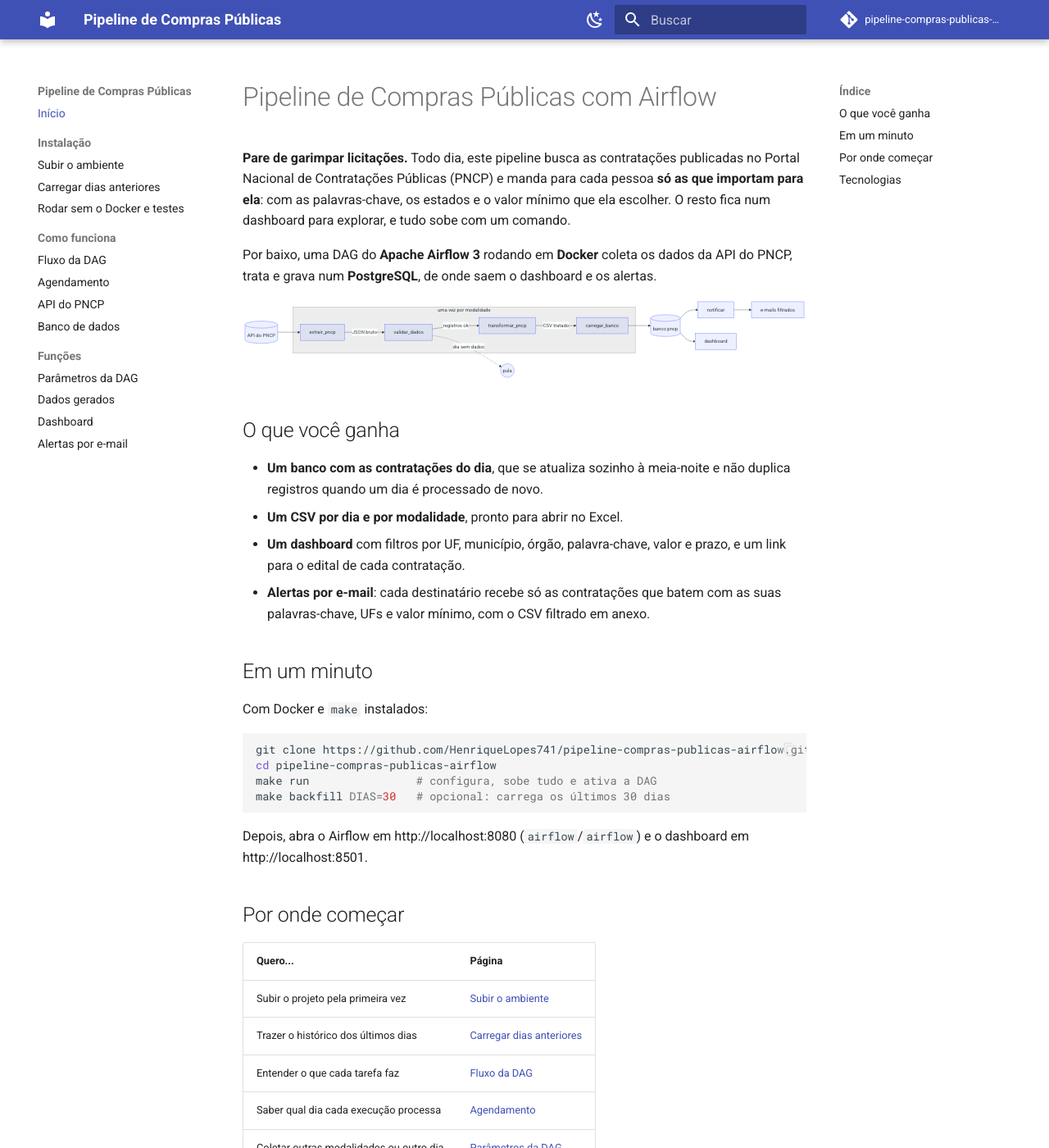
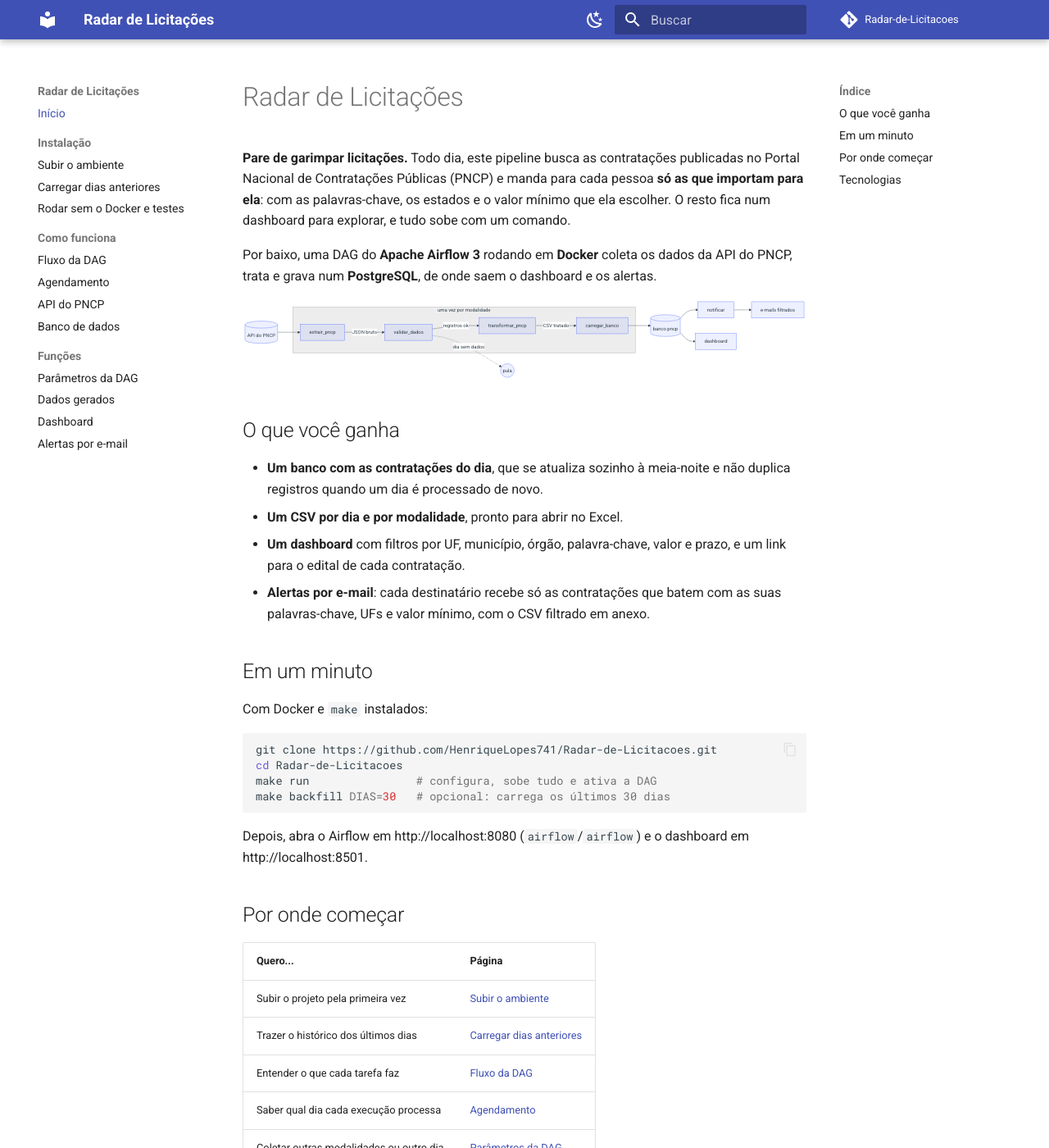
Before and after one commit to HenriqueLopes741/Radar-de-Licitacoes, an MkDocs documentation site: the page built from docs/index.md, in a window 1280 px wide and 1400 px high. Shown: the whole window at 82% size. Built offline with MkDocs 1.6.1 and Material for MkDocs 9.7.7, drawn with Linux system fonts in a browser that asks for light colours; comment, search, counter and statistics services are not loaded.

Commit message:
feat: projeto passa a se chamar Radar de Licitações

````diff
--- a/docker-compose.yaml
+++ b/docker-compose.yaml
@@ -44,6 +44,10 @@
 #
 # Feel free to modify this file to suit your needs.
 ---
+# Nome fixo do projeto: sem ele, o Compose usa o nome da pasta, e renomear
+# ou clonar com outro nome criaria um volume novo, com o banco vazio
+name: radar-de-licitacoes
+
 x-airflow-common:
   &airflow-common
   # In order to add custom dependencies or upgrade provider distributions you can use your extended image.
--- a/docs/index.md
+++ b/docs/index.md
@@ -1,4 +1,4 @@
-# Pipeline de Compras Públicas com Airflow
+# Radar de Licitações
 
 **Pare de garimpar licitações.** Todo dia, este pipeline busca as contratações publicadas no Portal Nacional de Contratações Públicas (PNCP) e manda para cada pessoa **só as que importam para ela**: com as palavras-chave, os estados e o valor mínimo que ela escolher. O resto fica num dashboard para explorar, e tudo sobe com um comando.
 
@@ -33,8 +33,8 @@
 Com Docker e `make` instalados:
 
 ```bash
-git clone https://github.com/HenriqueLopes741/pipeline-compras-publicas-airflow.git
-cd pipeline-compras-publicas-airflow
+git clone https://github.com/HenriqueLopes741/Radar-de-Licitacoes.git
+cd Radar-de-Licitacoes
 make run                # configura, sobe tudo e ativa a DAG
 make backfill DIAS=30   # opcional: carrega os últimos 30 dias
 ```
--- a/mkdocs.yml
+++ b/mkdocs.yml
@@ -1,8 +1,8 @@
-site_name: Pipeline de Compras Públicas
+site_name: Radar de Licitações
 site_description: Pipeline com Apache Airflow que coleta as contratações do PNCP, grava num banco e envia alertas por e-mail
-site_url: https://henriquelopes741.github.io/pipeline-compras-publicas-airflow/
-repo_url: https://github.com/HenriqueLopes741/pipeline-compras-publicas-airflow
-repo_name: pipeline-compras-publicas-airflow
+site_url: https://henriquelopes741.github.io/Radar-de-Licitacoes/
+repo_url: https://github.com/HenriqueLopes741/Radar-de-Licitacoes
+repo_name: Radar-de-Licitacoes
 edit_uri: edit/main/docs/
 
 nav:
````
Also changed, not shown: README.md (+6 -6 lines), docs/instalacao/subir-o-ambiente.md (+2 -2 lines).
